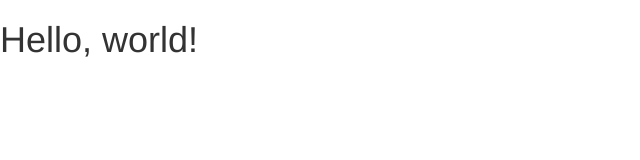
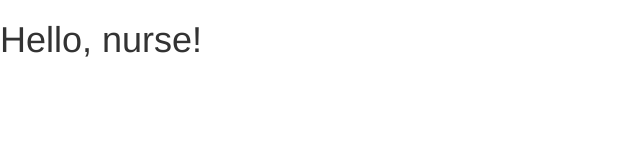
Before and after one commit to joseanarroyo/joseanarroyo.github.io, a website: page index.html in a window 1280 px wide. Shown: the full height of the page, 0-640 px from the left. Drawn offline with Linux system fonts and the light colour scheme.

Commit message:
Changed "Hello, world!" to "Hello, nurse!" as a test

```diff
--- a/index.html
+++ b/index.html
@@ -19,7 +19,7 @@
     <![endif]-->
   </head>
   <body>
-    <h1>Hello, world!</h1>
+    <h1>Hello, nurse!</h1>
 
     <!-- jQuery (necessary for Bootstrap's JavaScript plugins) -->
     <script src="js/vendor/jquery.min.js"></script>
```
